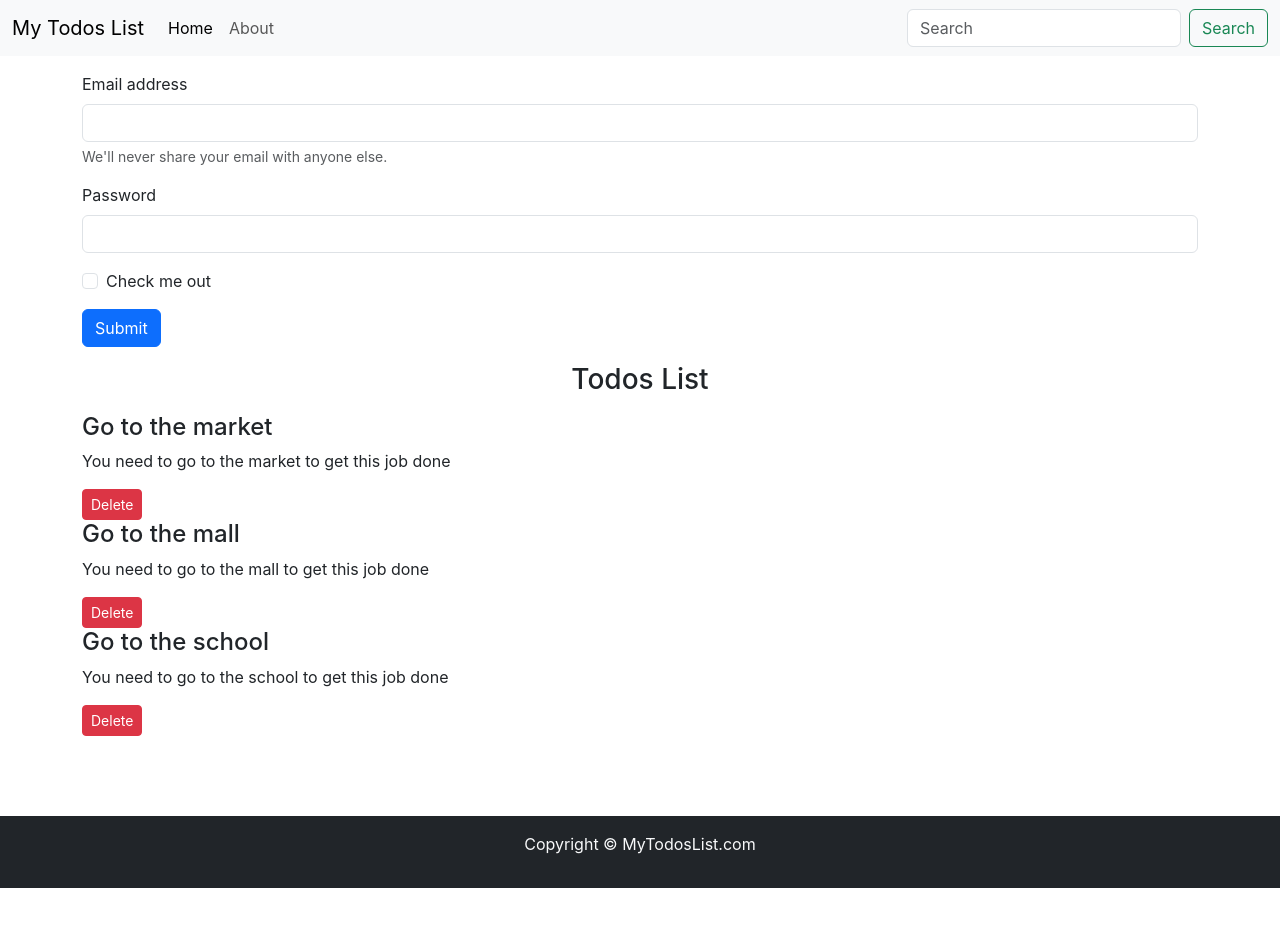
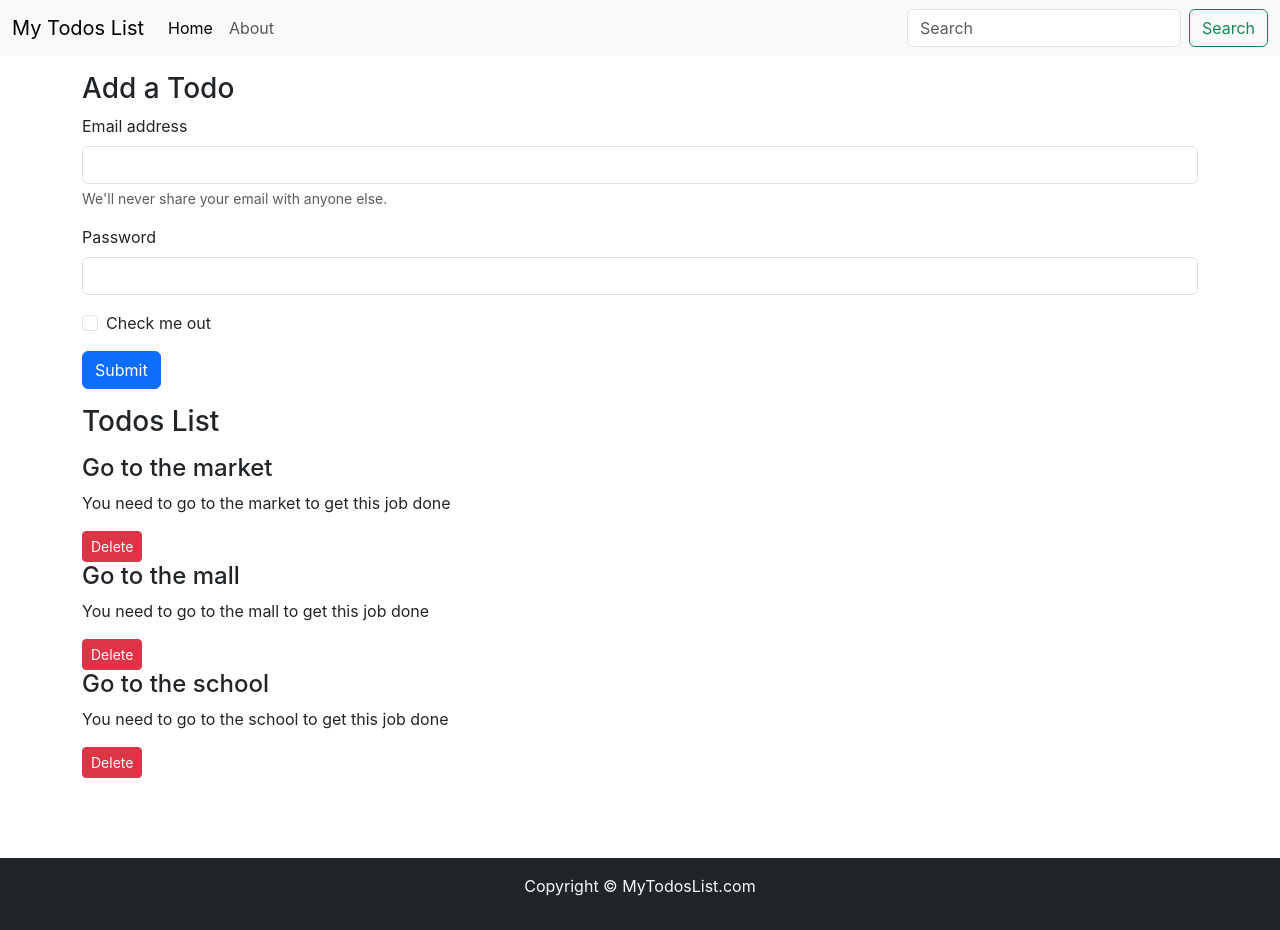
Before and after one commit to Mangesh5677/codewithharry, a React (Create React App) app: page / in a window 1280 px wide. Before the commit the page ends 888 px from the top, so only its background shows below. Built offline with nearby package versions, Linux system fonts and the light colour scheme.

Commit message:
Initial commit

```diff
--- a/src/MyComponents/AddTodo.js
+++ b/src/MyComponents/AddTodo.js
@@ -3,6 +3,7 @@ import React from "react";
 const AddTodo = () => {
   return (
     <div className="container my-3">
+      <h3>Add a Todo</h3>
       <form>
         <div className="mb-3">
           <label htmlFor="exampleInputEmail1" className="form-label">
--- a/src/MyComponents/Todos.js
+++ b/src/MyComponents/Todos.js
@@ -4,7 +4,7 @@ import TodoItem from './TodoItem'
 const Todos = (props) => {
   return (
     <div className="container">
-      <h3 className='text-center my-3'>Todos List</h3>
+      <h3 className='my-3'>Todos List</h3>
       {props.todos.length === 0 ? <p className="text-center">No todos to display</p> : null}
       {props.todos.map((todo)=>{
         return <TodoItem todo={todo} onDelete={props.onDelete} key={todo.sno}/>
```
Also changed, not shown: package.json (+7 -14 lines).
